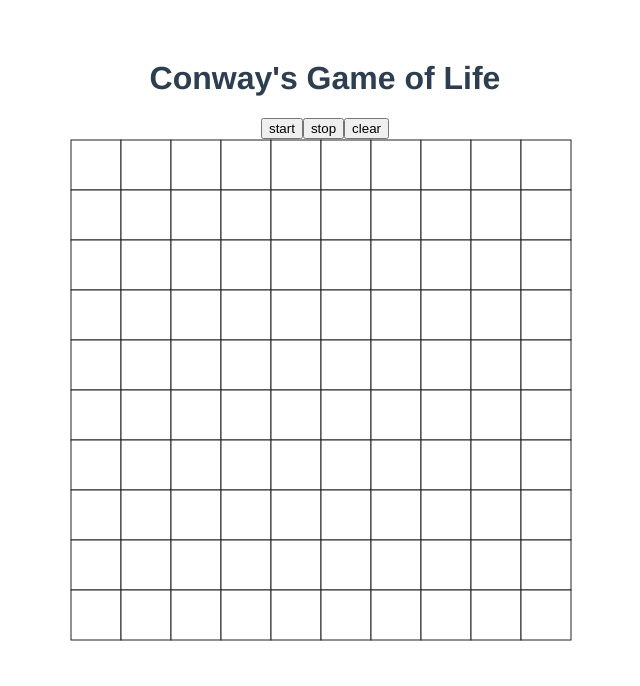
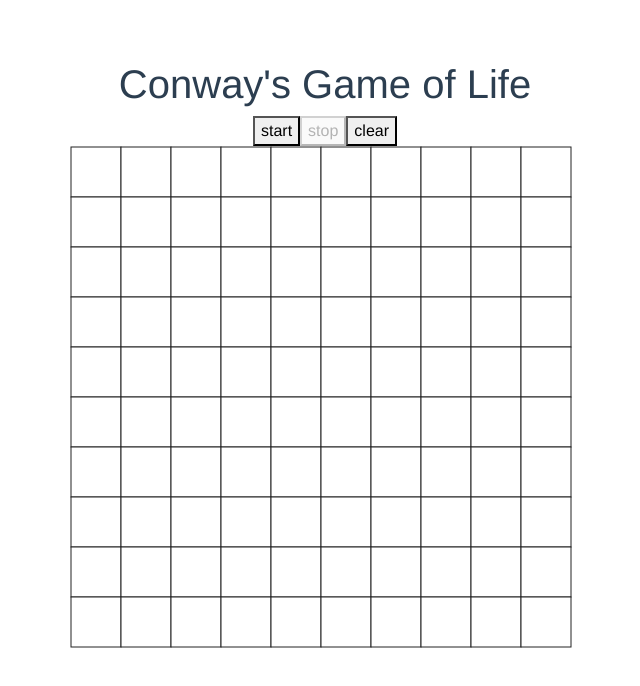
Before and after one commit to josh4amd/conway_game_of_life_Vue, a Vue app: page / in a window 1280 px wide. Shown: the top 686 px of the page, without its empty margins (315-955 px from the left). Built offline with nearby package versions, Linux system fonts and the light colour scheme.

Commit message:
Added Bootstrap and enabled/disabled buttons

```diff
--- a/package.json
+++ b/package.json
@@ -14,7 +14,10 @@
     "build": "node build/build.js"
   },
   "dependencies": {
+    "bootstrap": "^4.1.1",
     "d3": "^5.5.0",
+    "loader": "^2.1.1",
+    "scss": "^0.2.4",
     "vue": "^2.5.2"
   },
   "devDependencies": {
--- a/src/App.vue
+++ b/src/App.vue
@@ -19,6 +19,7 @@ export default {
 </script>
 
 <style>
+@import '../node_modules/bootstrap/dist/css/bootstrap.css';
 #app {
   font-family: 'Avenir', Helvetica, Arial, sans-serif;
   -webkit-font-smoothing: antialiased;
--- a/src/components/ConwayGrid.Vue
+++ b/src/components/ConwayGrid.Vue
@@ -1,9 +1,9 @@
 <template>
   <div>
     <h1 style="text-align:center">Conway's Game of Life</h1>
-    <button v-on:click="start()">start</button>
-    <button v-on:click="stop()">stop</button>
-    <button v-on:click="clear()">clear</button>
+    <button v-on:click="start()" :disabled="this.interval != null">start</button>
+    <button v-on:click="stop()" :disabled="this.interval == null">stop</button>
+    <button v-on:click="clear()" :disabled="this.interval != null">clear</button>
     <div id='grid'>
     </div>
   </div>
@@ -182,6 +182,8 @@ export default {
     },
     stop() {
       clearInterval(this.interval)
+      // set so we can make disabled button check
+      this.interval = null;
     },
     clear() {
       this.$data.gData = this.gridData()
```
Also changed, not shown: 1 other file (tests, documents, lock files or other folders).
